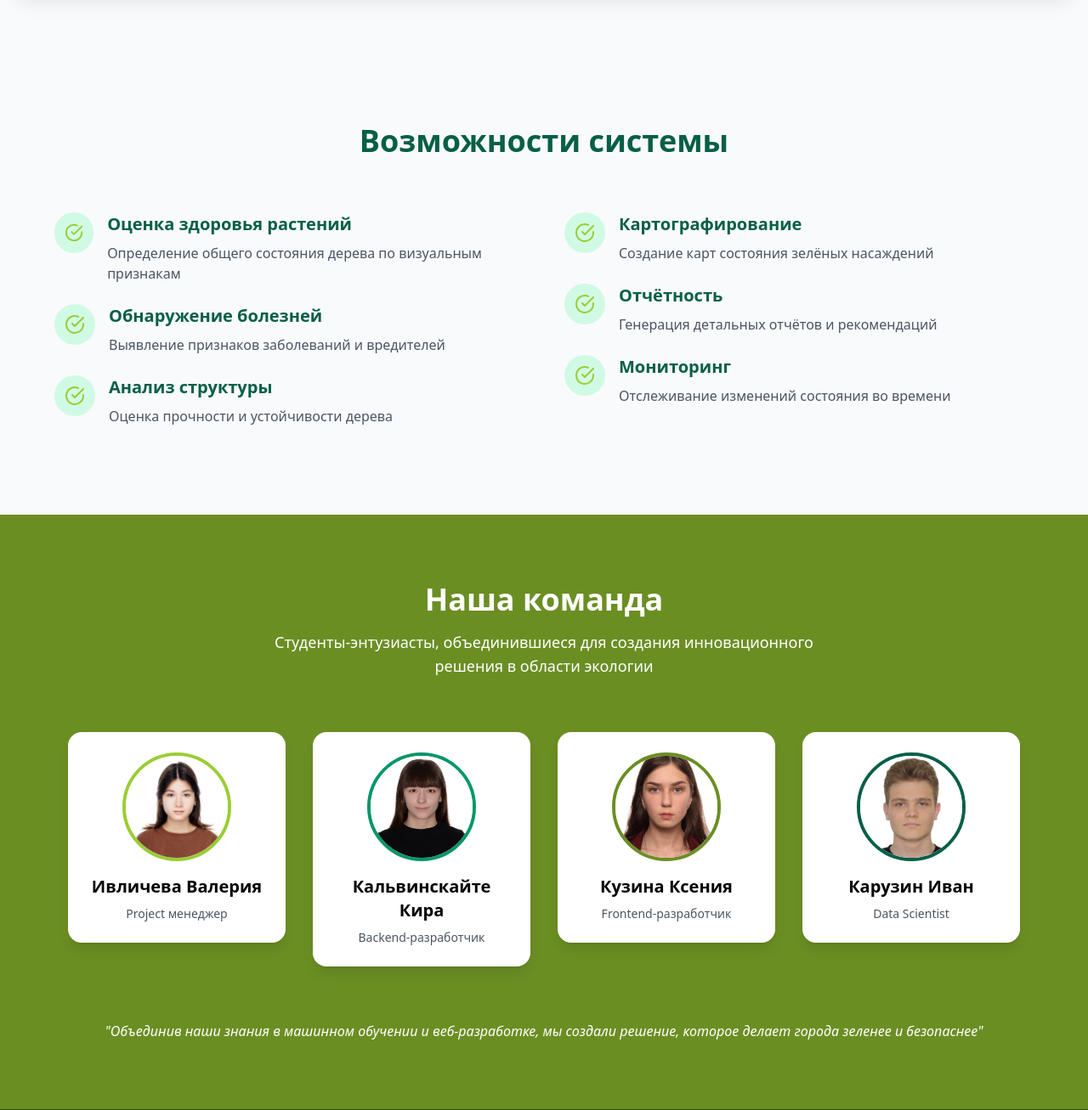
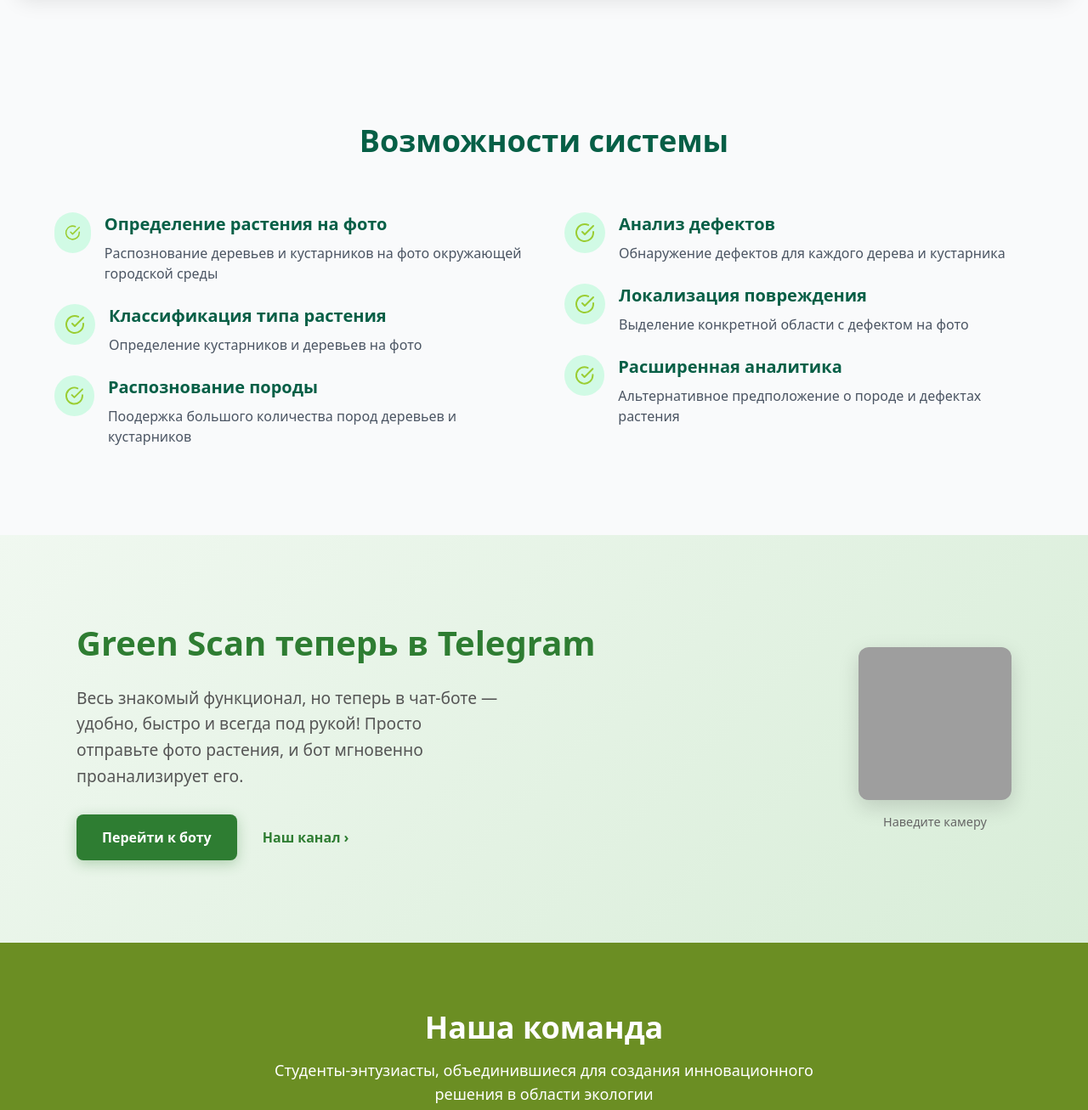
Before and after one commit to kira-Iight/Hackathon, a Flask app: page / in a window 1280 px wide. Shown: the part 3185-4492 px from the top of the page at 85% size. Run offline with Flask 3, Linux system fonts and the light colour scheme; some libraries are stand-ins or nearby versions; grey boxes are pictures that could not be loaded.

Commit message:
тг-блок на сайте

```diff
--- a/templates/index.html
+++ b/templates/index.html
@@ -376,6 +376,141 @@
                 min-width: 1000px;
             }
         }
+
+        /* Стили для раздела Telegram */
+        .tg-section {
+            padding: 80px 0;
+            background: linear-gradient(135deg, #f0f8f0 0%, #d8edd8 100%);
+            display: flex;
+            align-items: center;
+            min-height: 60vh;
+        }
+
+        .container {
+            width: 100%;
+            max-width: 1200px;
+            margin: 0 auto;
+            padding: 0 20px;
+        }
+
+        .tg-wrapper {
+            display: flex;
+            align-items: center;
+            justify-content: center;
+            gap: 60px;
+            max-width: 1100px;
+            margin: 0 auto;
+        }
+
+        .tg-content {
+            flex: 1;
+            text-align: left;
+        }
+
+        .tg-title {
+            font-size: 2.5rem;
+            color: #2e7d32;
+            margin-bottom: 20px;
+            font-weight: 700;
+        }
+
+        .tg-text {
+            font-size: 1.2rem;
+            line-height: 1.6;
+            color: #555;
+            margin-bottom: 30px;
+            max-width: 500px;
+        }
+
+        .tg-links {
+            display: flex;
+            align-items: center;
+            gap: 30px;
+        }
+
+        .tg-button {
+            display: inline-block;
+            padding: 15px 30px;
+            background-color: #2e7d32;
+            color: white;
+            text-decoration: none;
+            border-radius: 8px;
+            font-weight: 600;
+            transition: all 0.3s ease;
+            box-shadow: 0 4px 15px rgba(46, 125, 50, 0.3);
+        }
+
+        .tg-button:hover {
+            background-color: #1b5e20;
+            transform: translateY(-2px);
+            box-shadow: 0 6px 20px rgba(46, 125, 50, 0.4);
+        }
+
+        .tg-link {
+            color: #2e7d32;
+            text-decoration: none;
+            font-weight: 600;
+            transition: color 0.3s ease;
+        }
+
+        .tg-link:hover {
+            color: #1b5e20;
+            text-decoration: underline;
+        }
+
+        .tg-qr {
+            text-align: center;
+            flex-shrink: 0;
+        }
+
+        .qr-code {
+            width: 180px;
+            height: 180px;
+            border-radius: 12px;
+            box-shadow: 0 8px 25px rgba(0, 0, 0, 0.15);
+            transition: transform 0.3s ease;
+        }
+
+        .qr-code:hover {
+            transform: scale(1.05);
+        }
+
+        .tg-qr p {
+            margin-top: 15px;
+            color: #666;
+            font-size: 0.9rem;
+        }
+
+        /* Адаптивность */
+        @media (max-width: 768px) {
+            .tg-section {
+                padding: 60px 0;
+                min-height: auto;
+            }
+
+            .tg-wrapper {
+                flex-direction: column;
+                text-align: center;
+                gap: 40px;
+            }
+
+            .tg-content {
+                text-align: center;
+            }
+
+            .tg-title {
+                font-size: 2rem;
+            }
+
+            .tg-text {
+                max-width: 100%;
+            }
+
+            .tg-links {
+                justify-content: center;
+                flex-wrap: wrap;
+            }
+        }
     </style>
 </head>
 <body class="bg-gray-50 font-sans">
@@ -551,8 +686,8 @@
                             <i data-feather="check-circle" class="text-primary w-5 h-5 md:w-6 md:h-6"></i>
                         </div>
                         <div>
-                            <h3 class="text-lg md:text-xl font-semibold mb-2 text-dark">Оценка здоровья растений</h3>
-                            <p class="text-sm md:text-base text-gray-600">Определение общего состояния дерева по визуальным признакам</p>
+                            <h3 class="text-lg md:text-xl font-semibold mb-2 text-dark">Определение растения на фото</h3>
+                            <p class="text-sm md:text-base text-gray-600">Распознование деревьев и кустарников на фото окружающей городской среды</p>
                         </div>
                     </div>
 
@@ -561,8 +696,8 @@
                             <i data-feather="check-circle" class="text-primary w-5 h-5 md:w-6 md:h-6"></i>
                         </div>
                         <div>
-                            <h3 class="text-lg md:text-xl font-semibold mb-2 text-dark">Обнаружение болезней</h3>
-                            <p class="text-sm md:text-base text-gray-600">Выявление признаков заболеваний и вредителей</p>
+                            <h3 class="text-lg md:text-xl font-semibold mb-2 text-dark">Классификация типа растения</h3>
+                            <p class="text-sm md:text-base text-gray-600">Определение кустарников и деревьев на фото</p>
                         </div>
                     </div>
 
@@ -571,8 +706,8 @@
                             <i data-feather="check-circle" class="text-primary w-5 h-5 md:w-6 md:h-6"></i>
                         </div>
                         <div>
-                            <h3 class="text-lg md:text-xl font-semibold mb-2 text-dark">Анализ структуры</h3>
-                            <p class="text-sm md:text-base text-gray-600">Оценка прочности и устойчивости дерева</p>
+                            <h3 class="text-lg md:text-xl font-semibold mb-2 text-dark">Распознование породы</h3>
+                            <p class="text-sm md:text-base text-gray-600">Поодержка большого количества пород деревьев и кустарников</p>
                         </div>
                     </div>
                 </div>
@@ -583,8 +718,8 @@
                             <i data-feather="check-circle" class="text-primary w-5 h-5 md:w-6 md:h-6"></i>
                         </div>
                         <div>
-                            <h3 class="text-lg md:text-xl font-semibold mb-2 text-dark">Картографирование</h3>
-                            <p class="text-sm md:text-base text-gray-600">Создание карт состояния зелёных насаждений</p>
+                            <h3 class="text-lg md:text-xl font-semibold mb-2 text-dark">Анализ дефектов</h3>
+                            <p class="text-sm md:text-base text-gray-600">Обнаружение дефектов для каждого дерева и кустарника</p>
                         </div>
                     </div>
 
@@ -593,8 +728,8 @@
                             <i data-feather="check-circle" class="text-primary w-5 h-5 md:w-6 md:h-6"></i>
                         </div>
                         <div>
-                            <h3 class="text-lg md:text-xl font-semibold mb-2 text-dark">Отчётность</h3>
-                            <p class="text-sm md:text-base text-gray-600">Генерация детальных отчётов и рекомендаций</p>
+                            <h3 class="text-lg md:text-xl font-semibold mb-2 text-dark">Локализация повреждения</h3>
+                            <p class="text-sm md:text-base text-gray-600">Выделение конкретной области с дефектом на фото</p>
                         </div>
                     </div>
 
@@ -603,10 +738,37 @@
                             <i data-feather="check-circle" class="text-primary w-5 h-5 md:w-6 md:h-6"></i>
                         </div>
                         <div>
-                            <h3 class="text-lg md:text-xl font-semibold mb-2 text-dark">Мониторинг</h3>
-                            <p class="text-sm md:text-base text-gray-600">Отслеживание изменений состояния во времени</p>
+                            <h3 class="text-lg md:text-xl font-semibold mb-2 text-dark">Расширенная аналитика</h3>
+                            <p class="text-sm md:text-base text-gray-600">Альтернативное предположение о породе и дефектах растения</p>
                         </div>
                     </div>
+                </div>
+            </div>
+        </div>
+    </section>
+
+    <section class="tg-section">
+        <div class="container">
+            <div class="tg-wrapper">
+                <div class="tg-content">
+                    <h2 class="tg-title">Green Scan теперь в Telegram</h2>
+                    <p class="tg-text">
+                        Весь знакомый функционал, но теперь в чат-боте — удобно, быстро и всегда под рукой!
+                        Просто отправьте фото растения, и бот мгновенно проанализирует его.
+                    </p>
+                    <div class="tg-links">
+                        <a href="https://t.me/green_scan_bot" class="tg-button" target="_blank">
+                            Перейти к боту
+                        </a>
+                        <a href="https://t.me/green_scan_channel" class="tg-link" target="_blank">
+                            Наш канал ›
+                        </a>
+                    </div>
+                </div>
+                <div class="tg-qr">
+                    <img src="https://api.qrserver.com/v1/create-qr-code/?size=200x200&data=https://t.me/green_scan_bot"
+                        alt="QR-код для Telegram бота" class="qr-code">
+                    <p>Наведите камеру</p>
                 </div>
             </div>
         </div>
```
